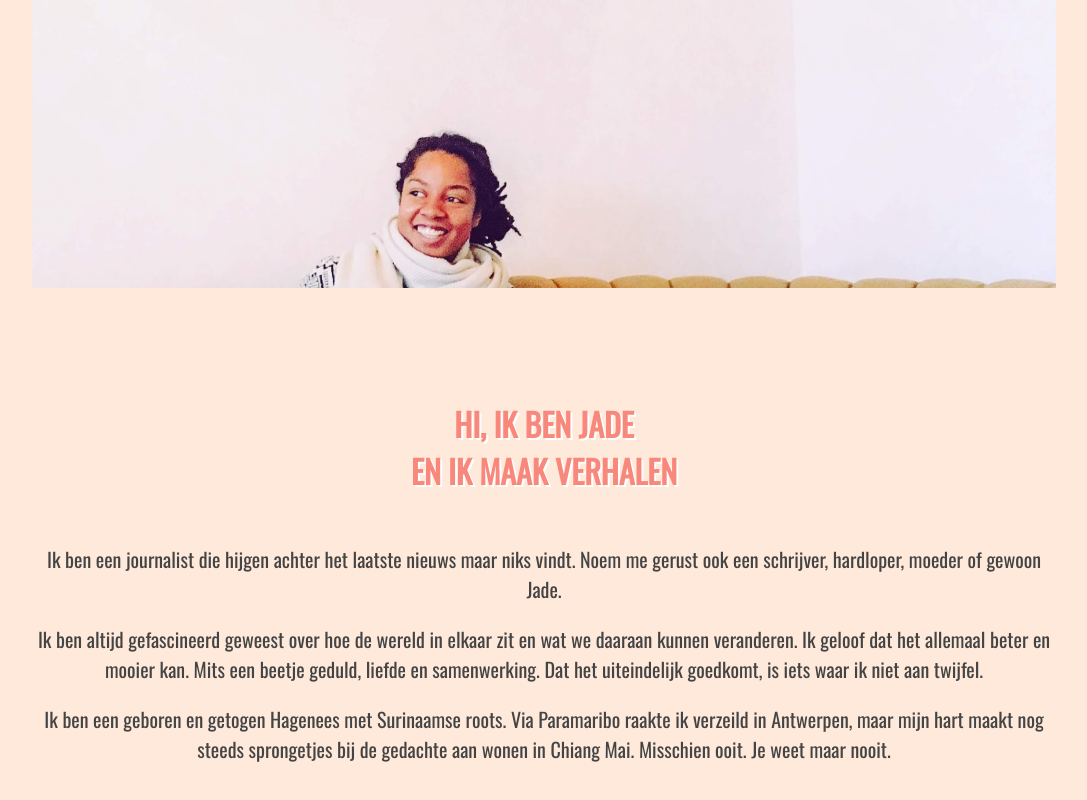
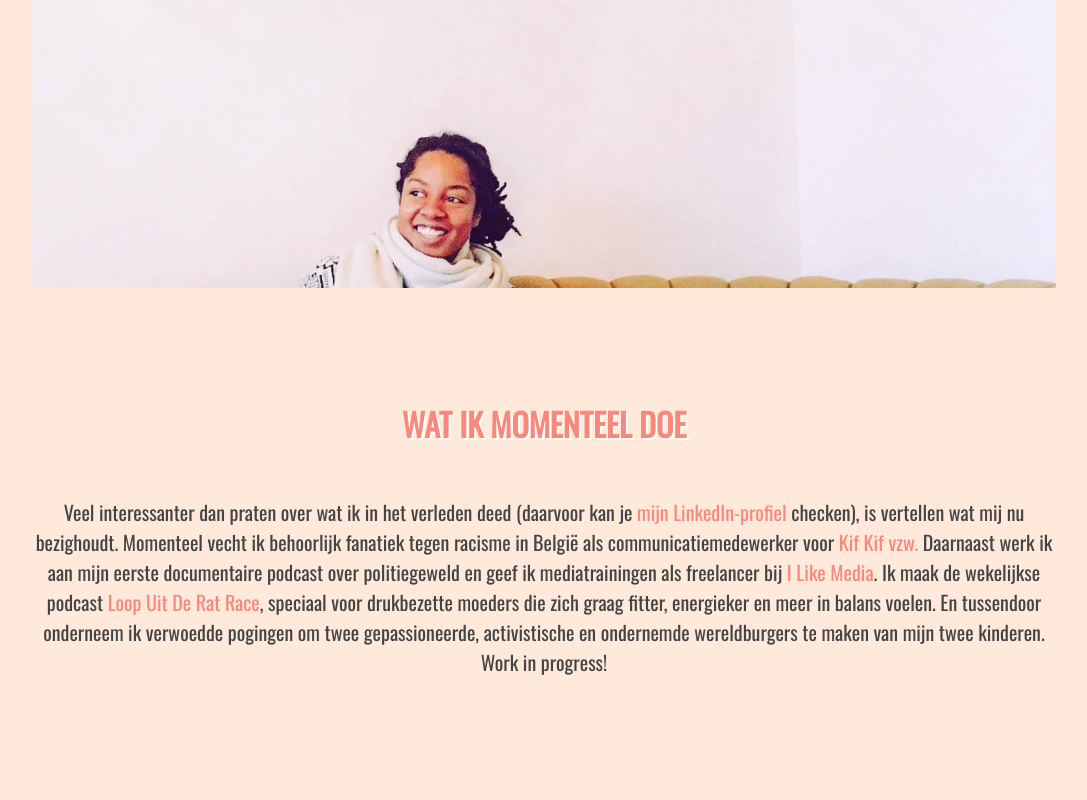
Before and after one commit to jaduh/landing2.0, a plain HTML site: page about.html in a window 1280 px wide. Shown: the part 320-1120 px from the top of the page, without its empty margins (96-1183 px from the left). After the commit the page ends 1047 px from the top, so only its background shows below. Drawn offline with nearby package versions, Linux system fonts and the light colour scheme; a web font is replaced by a local one.

Commit message:
Add files via upload

```diff
--- a/about.html
+++ b/about.html
@@ -39,10 +39,10 @@ height="0" width="0" style="display:none;visibility:hidden"></iframe></noscript>
             <input type="checkbox" id="menu-menu" role="button">
                 <ul id="menu">
                 <li><a href="/">Nieuwsbrief</a></li>
-                <li><a href="https://medium.com/wildgroei" target="_blank">Blog</a></li>
-                <li><a href="https://www.projectsmartphone.com/"target="_blank">Project Smartphone</a></li>
+                <li><a href="https://medium.com/@jadeyorks" target="_blank">Blog</a></li>
 
-                <li><a href="contact.html">Contact</a></li>
+
+
             </ul>
     </div>
     </nav>
@@ -61,16 +61,12 @@ height="0" width="0" style="display:none;visibility:hidden"></iframe></noscript>
 <section class="deel-twee scroll">
 <div class="center-mob">
 
-  <h1>Hi, ik ben Jade
-    <span class="enters">en ik maak verhalen</span>
+  <h1>Wat ik momenteel doe
   </h1>
-  <p class ='nieuwsbrief-uitleg'>Ik ben een journalist die hijgen achter het laatste nieuws maar niks vindt. Noem me gerust ook een schrijver, hardloper, moeder of gewoon Jade.
+  <p class ='nieuwsbrief-uitleg'> Veel interessanter dan praten over wat ik in het verleden deed  (daarvoor kan je <a href="https://www.linkedin.com/in/jadeyorks/">mijn LinkedIn-profiel </a> checken), is vertellen wat mij nu bezighoudt. Momenteel vecht ik behoorlijk fanatiek tegen racisme in België als communicatiemedewerker voor <a href="www.kifkif.be">Kif Kif vzw.</a> Daarnaast werk ik aan mijn eerste documentaire podcast over politiegeweld en geef ik mediatrainingen als freelancer bij <a href="www.ilikemedia.be">I Like Media</a>. Ik maak de wekelijkse podcast <a href="www.loopuitderatrace.be">Loop Uit De Rat Race</a>, speciaal voor drukbezette moeders die zich graag fitter, energieker en meer in balans voelen. En tussendoor onderneem ik verwoedde pogingen om twee gepassioneerde, activistische en ondernemde wereldburgers te maken van mijn twee kinderen. Work in progress!
 
  </p>
-  <p class ='nieuwsbrief-uitleg'> Ik ben altijd gefascineerd geweest over hoe de wereld in elkaar zit en wat we daaraan kunnen veranderen. Ik geloof dat het allemaal beter en mooier kan. Mits een beetje geduld, liefde en samenwerking. Dat het uiteindelijk goedkomt, is iets waar ik niet aan twijfel.
 
-
-<p class ='nieuwsbrief-uitleg'>Ik ben een geboren en getogen Hagenees met Surinaamse roots. Via Paramaribo raakte ik verzeild in Antwerpen, maar mijn hart maakt nog steeds sprongetjes bij de gedachte aan wonen in Chiang Mai. Misschien ooit. Je weet maar nooit.
 </p>
 
 
```
